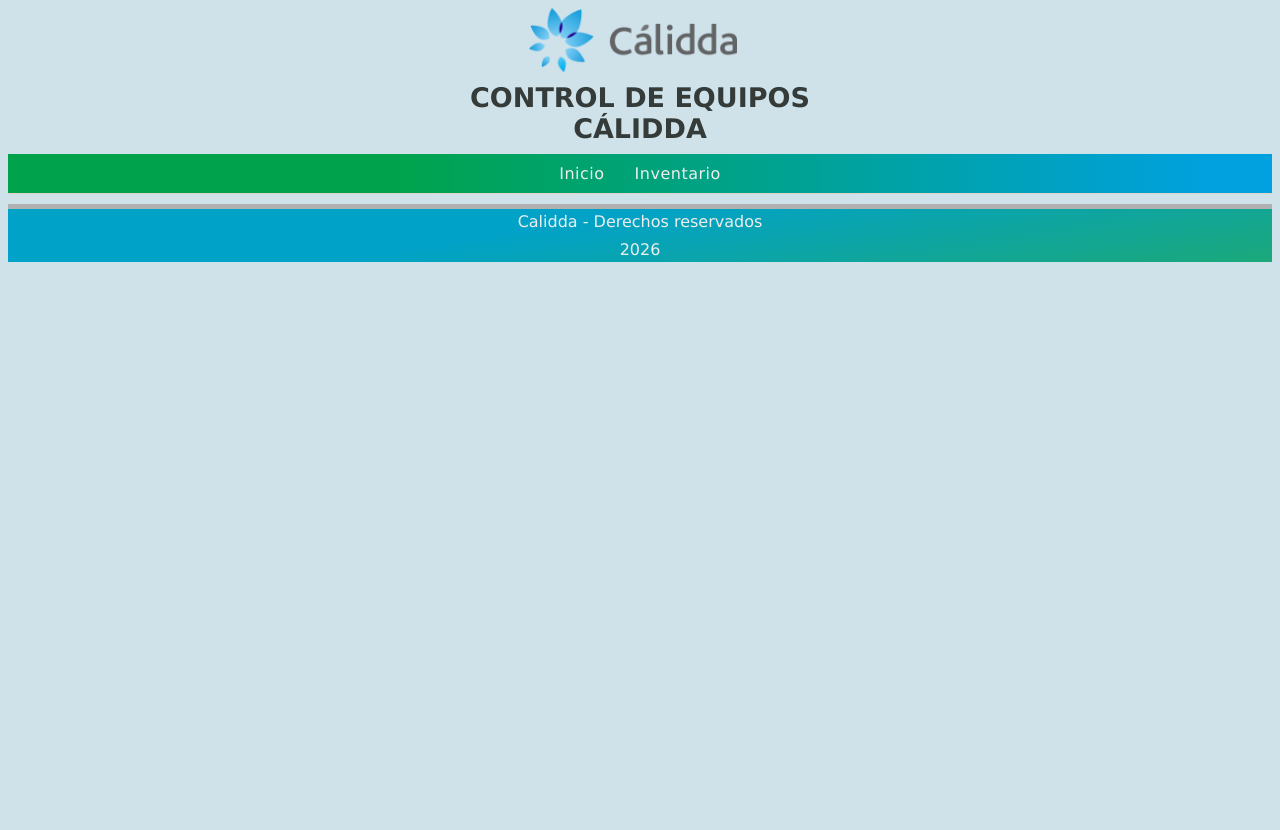
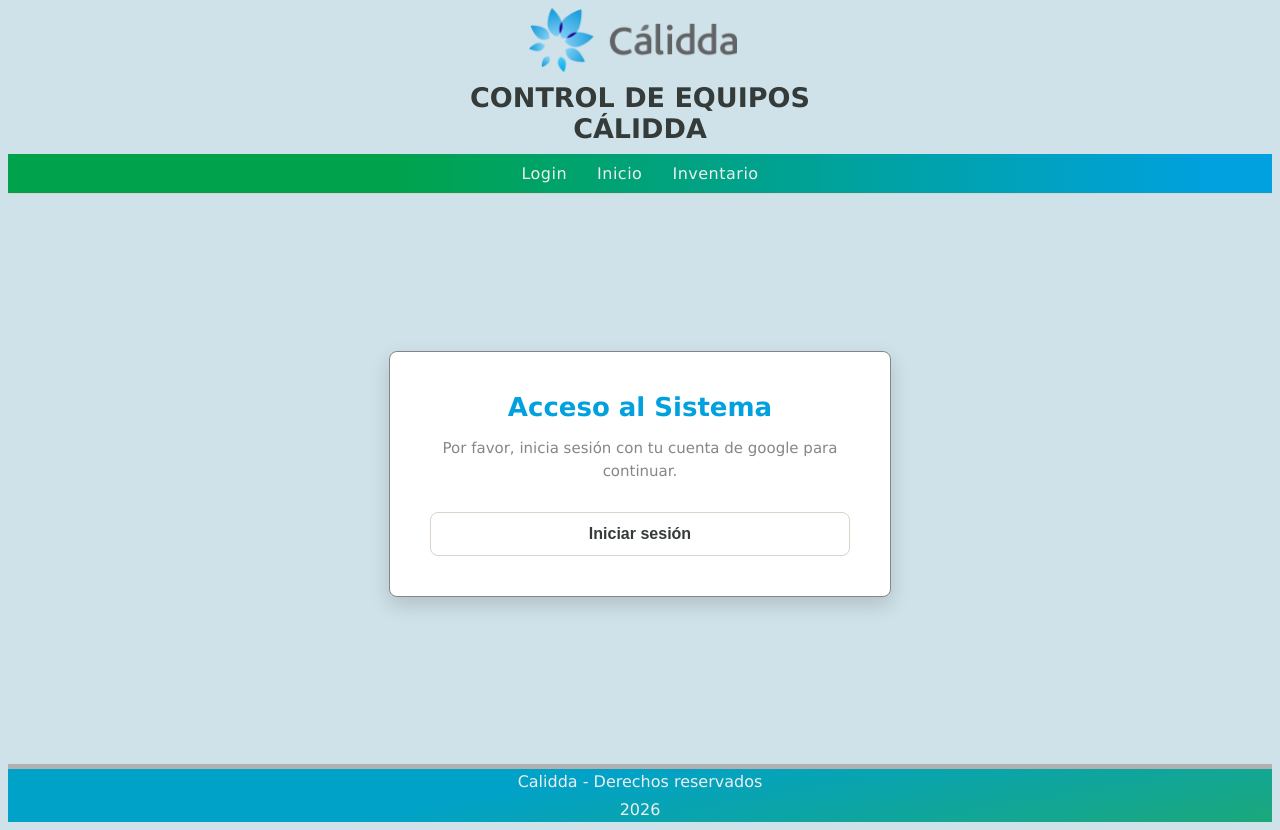
Before and after one commit to guillermoytozu/CaliddaControlDeEquipos, a React (Vite) app: page /login in a window 1280 px wide. Before the commit the page ends 800 px from the top, so only its background shows below. Built offline with nearby package versions, Linux system fonts and the light colour scheme; no server answers.

Commit message:
Actualizado inventario y autenticacion con google

```diff
--- a/src/App.jsx
+++ b/src/App.jsx
@@ -3,6 +3,7 @@
 import { BrowserRouter, Routes, Route, Navigate } from 'react-router-dom';
 import { PaginaInicio } from './pages/paginaInicio';
 import { PaginaInventario } from './pages/PaginaInventario';
+import { PaginaLogin } from './pages/paginaLogin';
 
 function App() {
   return (
@@ -10,6 +11,7 @@
       <Navegacion />
 
       <Routes>
+        <Route path="/login" element={<PaginaLogin />} />
         <Route path="/" element={<Navigate to="/inicio" replace />} />
         <Route path="/inicio" element={<PaginaInicio />} />
         <Route path="/inventario" element={<PaginaInventario />} />
--- a/src/components/Formulario.jsx
+++ b/src/components/Formulario.jsx
@@ -5,8 +5,28 @@
 import { useState } from "react";
 
 
-const opcionesEquipo = ["Radio detection", "Multímetro", "Taladro", "Grua excavadora"];
-const opcionesUbicacion = ["Almacén sótano 1", "Almacén sótano 2", "Almacén sótano 3"];
+const opcionesEquipo = [
+    "Localizador de tuberías - Radiodetection RD8200G",
+    "Detector multigas - MSA Altair 4XR",
+    "Detector láser de metano - Heath Consultants RMLD-CS",
+    "Máquina de electrofusión - Georg Fischer MSA 330",
+    "Prensa estranguladora manual - Reed PES2",
+    "Cortatubos tipo guillotina - Reed HPC4",
+    "Raspador rotativo - Ritmo RTC 160",
+    "Llave Stillson - EGA Master 70154",
+    "Manómetro digital - Keller LEO 2",
+    "Detector de defectos - Tinker & Rasor APS",
+    "Roscadora eléctrica - Ridgid 690-I",
+    "Multímetro industrial - Fluke 28 II Rugged",
+    "Alineador mecánico - Ritmo 63-200"
+];
+const opcionesUbicacion = [
+    "Almacén sótano 5",
+    "Centro de Distribución y Logística Principal (Lurín)",
+    "Base Operativa Norte (San Martín de Porres)",
+    "Unidad Móvil de Emergencias (Vehículo Táctico)",
+    "Laboratorio de Calibración y Mantenimiento"
+];
 const opcionesMovimiento = ["Ingreso", "Salida"];
 
 export const Formulario = () => {
@@ -14,9 +34,9 @@
         nombre: "",
         apellido: "",
         equipo: opcionesEquipo[0],
-        ubicacion: opcionesMovimiento[0],
+        ubicacion: opcionesUbicacion[0],
         observacion: "",
-        movimiento: "Salida"
+        movimiento: opcionesMovimiento[1]
     });
 
 
@@ -49,7 +69,7 @@
                 });
                 console.log("Datos enviados correctamente");
 
-                setData({ nombre: "", apellido: "", equipo: "", ubicacion: "", movimiento: "Salida" });
+                setData({ nombre: "", apellido: "", equipo: opcionesEquipo[0], ubicacion: opcionesMovimiento[0], movimiento: opcionesMovimiento[1] });
             } catch (error) {
                 console.error("Error al enviar los datos:", error);
             }
--- a/src/components/Navegacion.jsx
+++ b/src/components/Navegacion.jsx
@@ -5,6 +5,7 @@
         <nav>
             <ul className="lista-Nav">
                 {/* Cambiamos <a> por <Link> y href por to */}
+                <li><Link id="Link-login" to="/login">Login</Link></li>
                 <li><Link id="Link-inicio" to="/inicio">Inicio</Link></li>
                 <li><Link id="Link-fotos" to="/inventario">Inventario</Link></li>
             </ul>
--- /dev/null
+++ b/src/pages/paginaLogin.css
@@ -0,0 +1,115 @@
+.login-container {
+    display: flex;
+    justify-content: center;
+    align-items: center;
+    min-height: 65vh;
+    padding: 20px;
+}
+
+.login-card {
+    background-color: white;
+    border: 1px solid var(--color-gris-3);
+    border-radius: var(--border-radius);
+    box-shadow: 0px 8px 20px rgba(0, 0, 0, 0.15);
+    padding: 40px;
+    width: 100%;
+    max-width: 420px;
+    text-align: center;
+}
+
+.auth-prompt h2 {
+    color: var(--color-calidda);
+    margin-bottom: 15px;
+    margin-top: 0;
+    font-size: 26px;
+}
+
+.auth-prompt p {
+    color: var(--color-gris-1);
+    margin-bottom: 30px;
+    font-size: 15px;
+    line-height: 1.5;
+}
+
+.btn-google {
+    display: flex;
+    align-items: center;
+    justify-content: center;
+    gap: 12px;
+    width: 100%;
+    padding: 12px;
+    background-color: white;
+    color: rgb(52, 59, 56);
+    border: 1px solid #dcd3c9;
+    border-radius: var(--border-radius);
+    font-size: 1rem;
+    font-weight: bold;
+    cursor: pointer;
+    transition: background-color 0.2s ease, box-shadow 0.2s ease;
+}
+
+.btn-google:hover {
+    background-color: var(--color-gris-5);
+    box-shadow: 0px 4px 8px rgba(0, 0, 0, 0.1);
+}
+
+.google-icon {
+    width: 24px;
+    height: 24px;
+}
+
+.profile-info h3 {
+    color: rgb(52, 59, 56);
+    margin-bottom: 5px;
+    font-size: 20px;
+}
+
+.profile-info p {
+    color: var(--color-gris-1);
+    margin-top: 0;
+    margin-bottom: 20px;
+}
+
+.avatar-img {
+    border-radius: 50%;
+    width: 90px;
+    height: 90px;
+    object-fit: cover;
+    border: 3px solid var(--color-calidda);
+    margin: 15px 0;
+    box-shadow: 0px 4px 8px rgba(0, 0, 0, 0.1);
+}
+
+.btn-logout,
+.btn-primary {
+    width: 100%;
+    padding: 12px;
+    border: none;
+    border-radius: var(--border-radius);
+    font-size: 1rem;
+    font-weight: bold;
+    cursor: pointer;
+    margin-top: 10px;
+    transition: opacity 0.2s ease, transform 0.1s ease;
+}
+
+.btn-primary {
+    background: var(--linear-gradient);
+    color: white;
+}
+
+.btn-logout {
+    background-color: transparent;
+    color: var(--color-rojo);
+    border: 1px solid var(--color-rojo);
+}
+
+.btn-logout:hover,
+.btn-primary:hover {
+    opacity: 0.85;
+}
+
+.btn-primary:active,
+.btn-logout:active {
+    transform: scale(0.98);
+}
--- /dev/null
+++ b/src/pages/paginaLogin.jsx
@@ -0,0 +1,64 @@
+import { useEffect, useState } from 'react';
+import { supabase } from '../supabase/supabaseClient'
+import { useNavigate } from 'react-router-dom';
+import './paginaLogin.css'
+
+export const PaginaLogin = () => {
+    const [user, setUser] = useState(null);
+    const navigate = useNavigate();
+
+    useEffect(() => {
+        // Obtener la sesión actual al cargar
+        supabase.auth.getSession().then(({ data: { session } }) => {
+            setUser(session?.user || null);
+        });
+
+        // Escuchar cambios (login / logout)
+        const { data: { subscription } } = supabase.auth.onAuthStateChange((_event, session) => {
+            setUser(session?.user || null);
+        });
+
+        return () => subscription.unsubscribe();
+    }, []);
+
+    const signInWithGoogle = async () => {
+        const { error } = await supabase.auth.signInWithOAuth({
+            provider: 'google',
+            options: {
+                redirectTo: window.location.origin + "/inicio"
+            }
+        });
+
+        if (error) console.error('Error iniciando sesión:', error.message);
+    };
+
+    const signOut = async () => {
+        const { error } = await supabase.auth.signOut();
+        if (error) console.error('Error cerrando sesión:', error.message);
+    };
+
+    return (
+        <div className="login-container">
+            <div className="login-card">
+                {user ? (
+                    <div className="profile-info">
+                        <h3>Bienvenido, {user.user_metadata?.full_name}</h3>
+                        <img src={user.user_metadata?.avatar_url} alt="Avatar" className="avatar-img" />
+                        <p>{user.email}</p>
+                        <button onClick={() => navigate('/inicio')} className="btn-primary">Ir al Sistema</button>
+                        <button onClick={signOut} className="btn-logout">Cerrar Sesión</button>
+                    </div>
+                ) : (
+                    <div className="auth-prompt">
+                        <h2>Acceso al Sistema</h2>
+                        <p>Por favor, inicia sesión con tu cuenta de google para continuar.</p>
+                        <button onClick={signInWithGoogle} className="btn-google">
+
+                            Iniciar sesión
+                        </button>
+                    </div>
+                )}
+            </div>
+        </div>
+    );
+};
--- a/src/supabase/supabaseClient.jsx
+++ b/src/supabase/supabaseClient.jsx
@@ -1,4 +1,4 @@
-import { createClient } from '@supabase/supabase-js'
+import { createClient } from "@supabase/supabase-js";
 
 const supabaseUrl = import.meta.env.VITE_SUPABASE_URL
 const supabaseAnonKey = import.meta.env.VITE_SUPABASE_ANON_KEY
```
Also changed, not shown: src/components/TablaInventario.jsx (+46 -40 lines), 1 other file (tests, documents, lock files or other folders).
